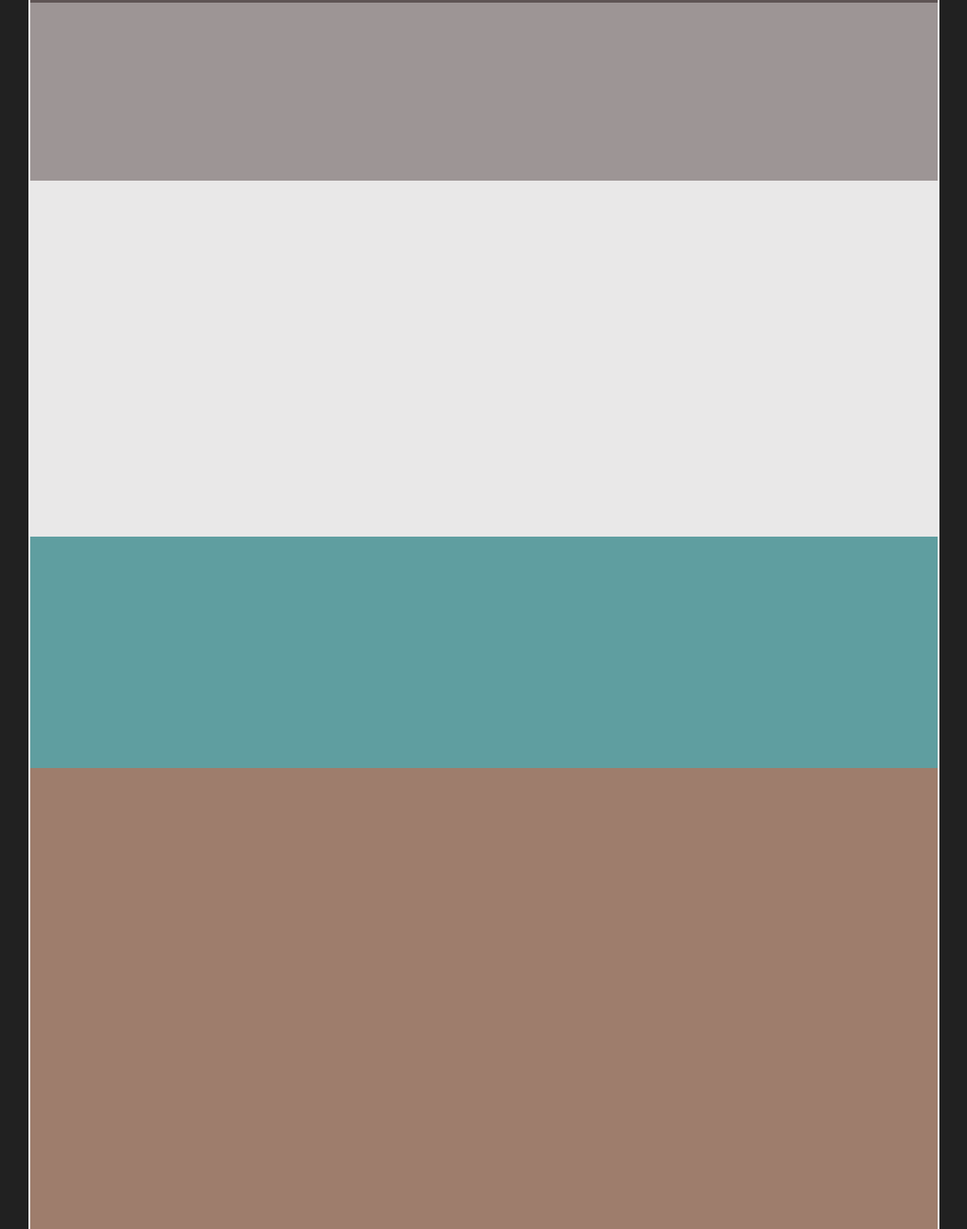
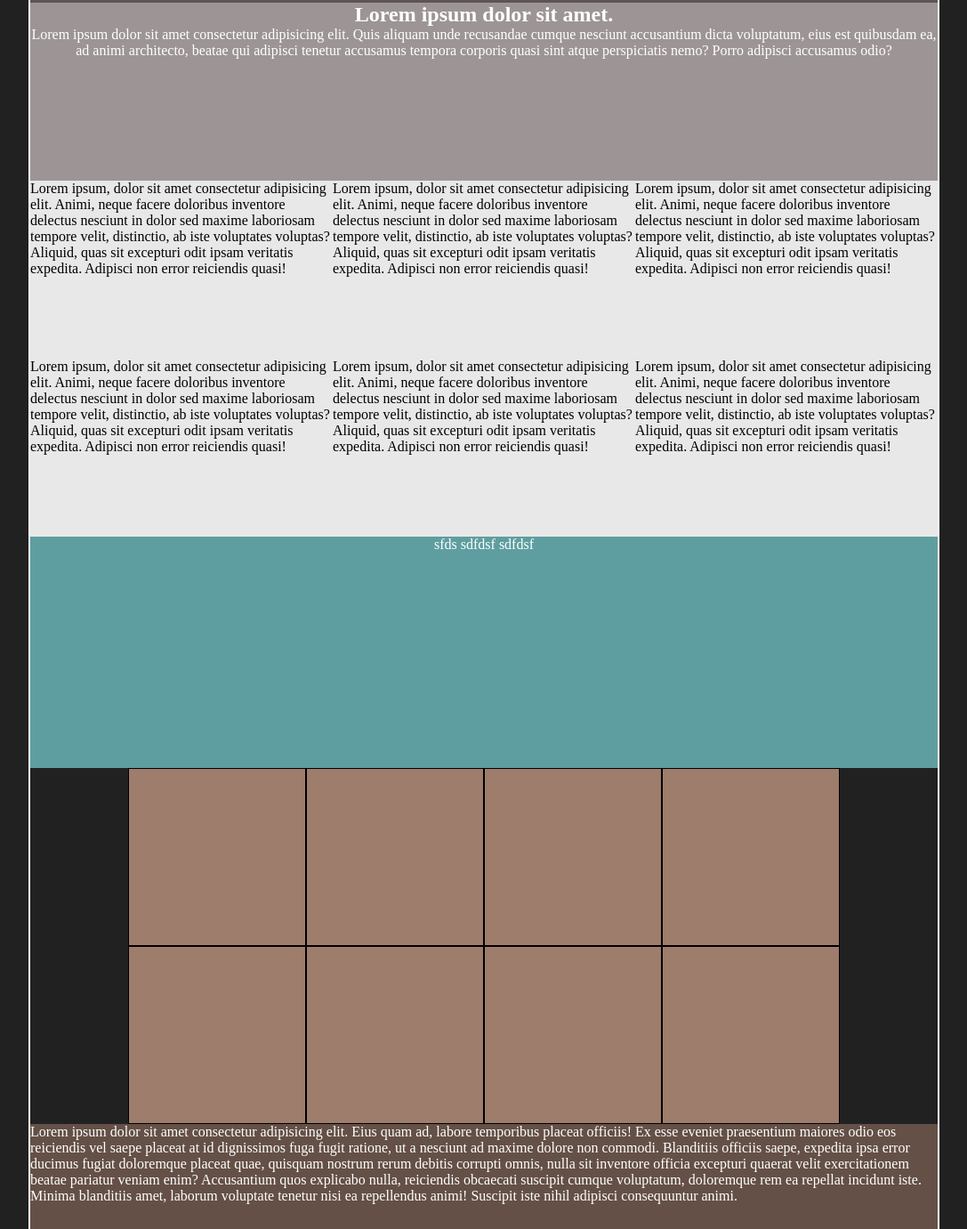
Before and after one commit to damszal/daily-tasks, a website: page index.html in a window 1280 px wide. Shown: the part 679-2060 px from the top of the page at 89% size, without its empty margins (96-1183 px from the left). Drawn offline with Linux system fonts and the light colour scheme.

Commit message:
add a  additional content scheme

```diff
--- a/index.html
+++ b/index.html
@@ -16,12 +16,48 @@
         <div class="search-icon">S-icon</div>
       </section>
       <section class="hero-video">HERO video</section>
-      <section class="someContent1"></section>
-      <section class="someContent2Grid"></section>
-      <section class="shoops-logos"></section>
-      <section class="photo-grid"></section>
-      <section class="subscribe"></section>
-      <section class="footer"></section>
+      <section class="someContent1">
+        <h2>Lorem ipsum dolor sit amet.</h2>
+        <p>Lorem ipsum dolor sit amet consectetur adipisicing elit. Quis aliquam unde recusandae cumque nesciunt accusantium dicta voluptatum, eius est quibusdam ea, ad animi architecto, beatae qui adipisci tenetur accusamus tempora corporis quasi sint atque perspiciatis nemo? Porro adipisci accusamus odio?</p>
+      </section>
+      <section class="someContent2Grid">
+        <article>
+          <span>Lorem ipsum, dolor sit amet consectetur adipisicing elit. Animi, neque facere doloribus inventore delectus nesciunt in dolor sed maxime laboriosam tempore velit, distinctio, ab iste voluptates voluptas? Aliquid, quas sit excepturi odit ipsam veritatis expedita. Adipisci non error reiciendis quasi!</span>
+        </article>
+        <article>
+          <span>Lorem ipsum, dolor sit amet consectetur adipisicing elit. Animi, neque facere doloribus inventore delectus nesciunt in dolor sed maxime laboriosam tempore velit, distinctio, ab iste voluptates voluptas? Aliquid, quas sit excepturi odit ipsam veritatis expedita. Adipisci non error reiciendis quasi!</span>
+        </article>
+        <article>
+          <span>Lorem ipsum, dolor sit amet consectetur adipisicing elit. Animi, neque facere doloribus inventore delectus nesciunt in dolor sed maxime laboriosam tempore velit, distinctio, ab iste voluptates voluptas? Aliquid, quas sit excepturi odit ipsam veritatis expedita. Adipisci non error reiciendis quasi!</span>
+        </article>
+        <article>
+          <span>Lorem ipsum, dolor sit amet consectetur adipisicing elit. Animi, neque facere doloribus inventore delectus nesciunt in dolor sed maxime laboriosam tempore velit, distinctio, ab iste voluptates voluptas? Aliquid, quas sit excepturi odit ipsam veritatis expedita. Adipisci non error reiciendis quasi!</span>
+        </article>
+        <article>
+          <span>Lorem ipsum, dolor sit amet consectetur adipisicing elit. Animi, neque facere doloribus inventore delectus nesciunt in dolor sed maxime laboriosam tempore velit, distinctio, ab iste voluptates voluptas? Aliquid, quas sit excepturi odit ipsam veritatis expedita. Adipisci non error reiciendis quasi!</span></article>
+        <article>
+          <span>Lorem ipsum, dolor sit amet consectetur adipisicing elit. Animi, neque facere doloribus inventore delectus nesciunt in dolor sed maxime laboriosam tempore velit, distinctio, ab iste voluptates voluptas? Aliquid, quas sit excepturi odit ipsam veritatis expedita. Adipisci non error reiciendis quasi!</span>
+        </article>
+      </section>
+      <section class="shops-logos">
+        <img src="" alt="">sfds
+        <img src="" alt="">sdfdsf
+        <img src="" alt="">sdfdsf
+      </section>
+      <section class="photo-grid">
+        <div class="img-gallery"></div>
+        <div class="img-gallery"></div>
+        <div class="img-gallery"></div>
+        <div class="img-gallery"></div>
+        <div class="img-gallery"></div>
+        <div class="img-gallery"></div>
+        <div class="img-gallery"></div>
+        <div class="img-gallery"></div>
+      </section>
+      <section class="subscribe">
+        <span>Lorem ipsum dolor sit amet consectetur adipisicing elit. Eius quam ad, labore temporibus placeat officiis! Ex esse eveniet praesentium maiores odio eos reiciendis vel saepe placeat at id dignissimos fuga fugit ratione, ut a nesciunt ad maxime dolore non commodi. Blanditiis officiis saepe, expedita ipsa error ducimus fugiat doloremque placeat quae, quisquam nostrum rerum debitis corrupti omnis, nulla sit inventore officia excepturi quaerat velit exercitationem beatae pariatur veniam enim? Accusantium quos explicabo nulla, reiciendis obcaecati suscipit cumque voluptatum, doloremque rem ea repellat incidunt iste. Minima blanditiis amet, laborum voluptate tenetur nisi ea repellendus animi! Suscipit iste nihil adipisci consequuntur animi.</span>
+      </section>
+      <section class="footer">Lorem ipsum dolor sit amet consectetur adipisicing elit. Illo, laborum aliquid quos nostrum dolorem culpa velit accusamus molestias ipsam. Distinctio reiciendis, sequi fugiat hic nam laboriosam. Laborum nesciunt veritatis natus culpa rerum. Molestiae nesciunt dolor doloremque quae ipsum harum quasi praesentium provident molestias? Rerum illo doloremque voluptatum iusto recusandae, quidem quos hic, aliquam impedit blanditiis reiciendis! Velit pariatur recusandae est, voluptates, atque eius dolore esse vero molestiae corrupti rerum aperiam aliquam alias quaerat labore! Tenetur dignissimos fuga modi non quaerat magnam, placeat laudantium natus illum ducimus explicabo autem, qui repellendus architecto ab possimus dicta illo temporibus. Nostrum eaque excepturi nemo.</section>
     </div>
 
 
--- a/sass/main.scss
+++ b/sass/main.scss
@@ -24,6 +24,37 @@ body{
   height: 80px;
 
   background-color: rgb(92, 92, 92);
+
+  display: flex;
+  flex-direction: row;
+  justify-content: center;
+  align-items: center;
+}
+
+.logo{
+  width: 100px;
+  height: 80px;
+
+  background-color: red;
+}
+
+.title{
+  width: 100px;
+  height: 80px;
+
+  background-color: green;
+}
+
+.mainManu{
+  width: 100%;
+  background-color: yellow;
+}
+
+.search-icon{
+  width: 40px;
+  height: 40px;
+
+  background-color: blue;
 }
 
 .hero-video{
@@ -35,29 +66,53 @@ body{
 .someContent1 {
   height: 200px;
 
+  text-align: center;
+
+
   background-color: rgb(157, 149, 149);
 }
 
 .someContent2Grid{
   height: 400px;
 
+  display: grid;
+  grid-template-columns: repeat(3,1fr);
+  grid-template-rows: repeat(2fr);
+
   background-color: rgb(233, 232, 232);
+  color: black;
 }
 
-.shoops-logos{
+
+.shops-logos{
   height: 260px;
+
+  text-align: center;
 
   background-color: cadetblue;
 }
 
 .photo-grid{
-  height: 600px;
+  height: max-content;
+  width: max-content;
+  margin: 0 auto;
+
+  display: grid;
+  grid-template-columns: repeat(4,1fr);
+  grid-template-rows: repeat(2,1fr);
 
   background-color: rgb(158, 125, 108);
 }
 
+.img-gallery{
+  height: 200px;
+  width: 200px;
+
+  border: 1px solid black;
+}
+
 .subscribe{
-  height: 300;
+  height: 300px;
 
   background-color: rgb(100, 80, 70);
 }
```
Also changed, not shown: css/main.css, 1 other file.
